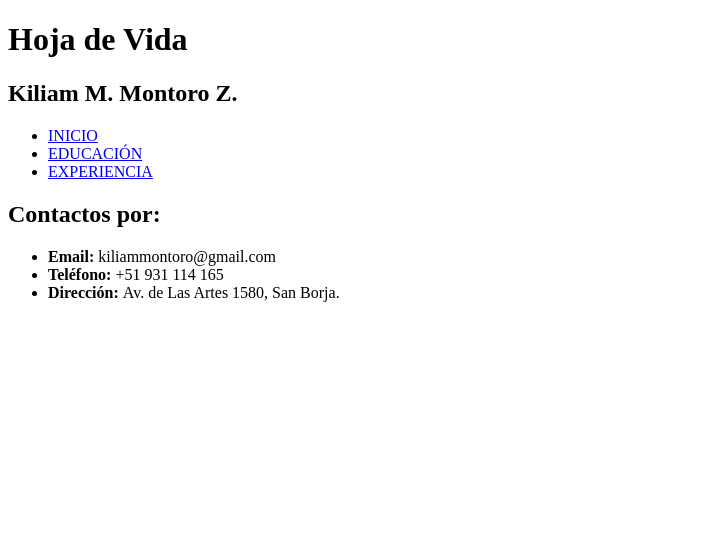
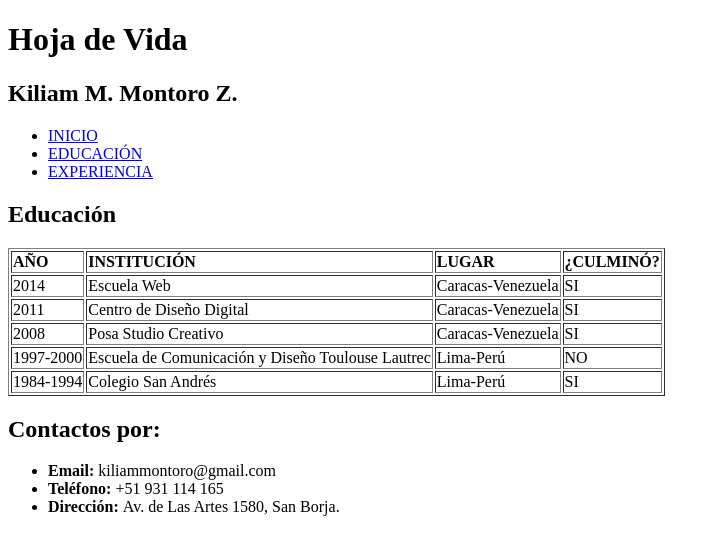
Before and after one commit to kiliammontoro/Hoja-de-Vida, a plain HTML site: page educacion.html in a window 1280 px wide. Shown: the whole page, without its empty margins (0-720 px from the left). Drawn offline with Linux system fonts and the light colour scheme.

Commit message:
Agregada Info Educativa
Tabla de lista de estudios

```diff
--- a/educacion.html
+++ b/educacion.html
@@ -19,7 +19,52 @@
         </ul>
       </nav>
 
-      <section id="">
+      <section id="Info_Educativa">
+        <h2>Educación</h2>
+
+        <table border="1">
+          <thead>
+            <tr>
+              <td><strong>AÑO</strong></td>
+              <td><strong>INSTITUCIÓN</strong></td>
+              <td><strong>LUGAR</strong></td>
+              <td><strong>¿CULMINÓ?</strong></td>
+            </tr>
+          </thead>
+
+          <tbody>
+            <tr>
+              <td>2014</td>
+              <td>Escuela Web</td>
+              <td>Caracas-Venezuela</td>
+              <td>SI</td>
+            </tr>
+            <tr>
+              <td>2011</td>
+              <td>Centro de Diseño Digital</td>
+              <td>Caracas-Venezuela</td>
+              <td>SI</td>
+            </tr>
+            <tr>
+              <td>2008</td>
+              <td>Posa Studio Creativo</td>
+              <td>Caracas-Venezuela</td>
+              <td>SI</td>
+            </tr>
+            <tr>
+              <td>1997-2000</td>
+              <td>Escuela de Comunicación y Diseño Toulouse Lautrec</td>
+              <td>Lima-Perú</td>
+              <td>NO</td>
+            </tr>
+            <tr>
+              <td>1984-1994</td>
+              <td>Colegio San Andrés</td>
+              <td>Lima-Perú</td>
+              <td>SI</td>
+            </tr>
+          </tbody>
+        </table>
 
       </section>
 
```
